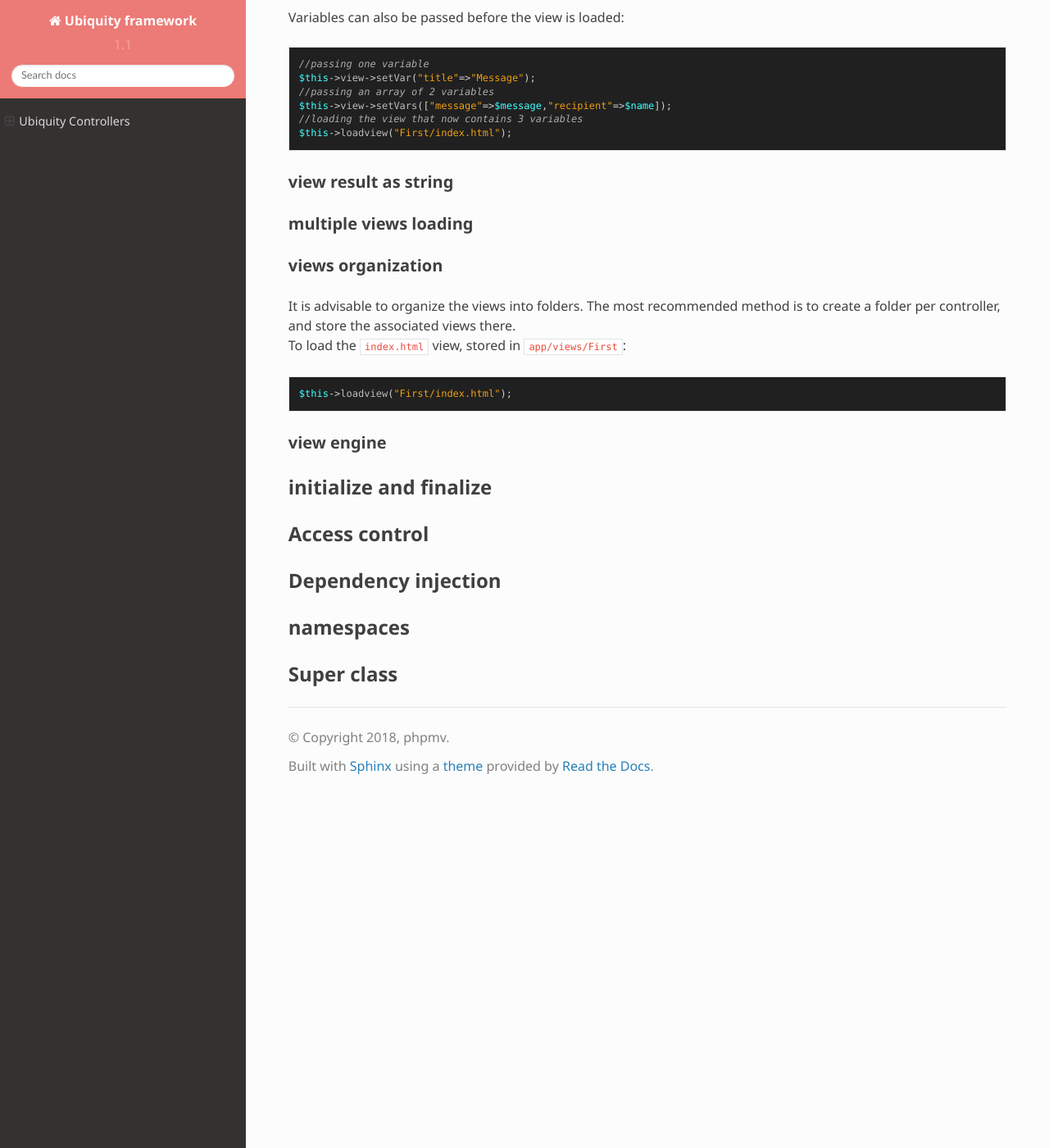
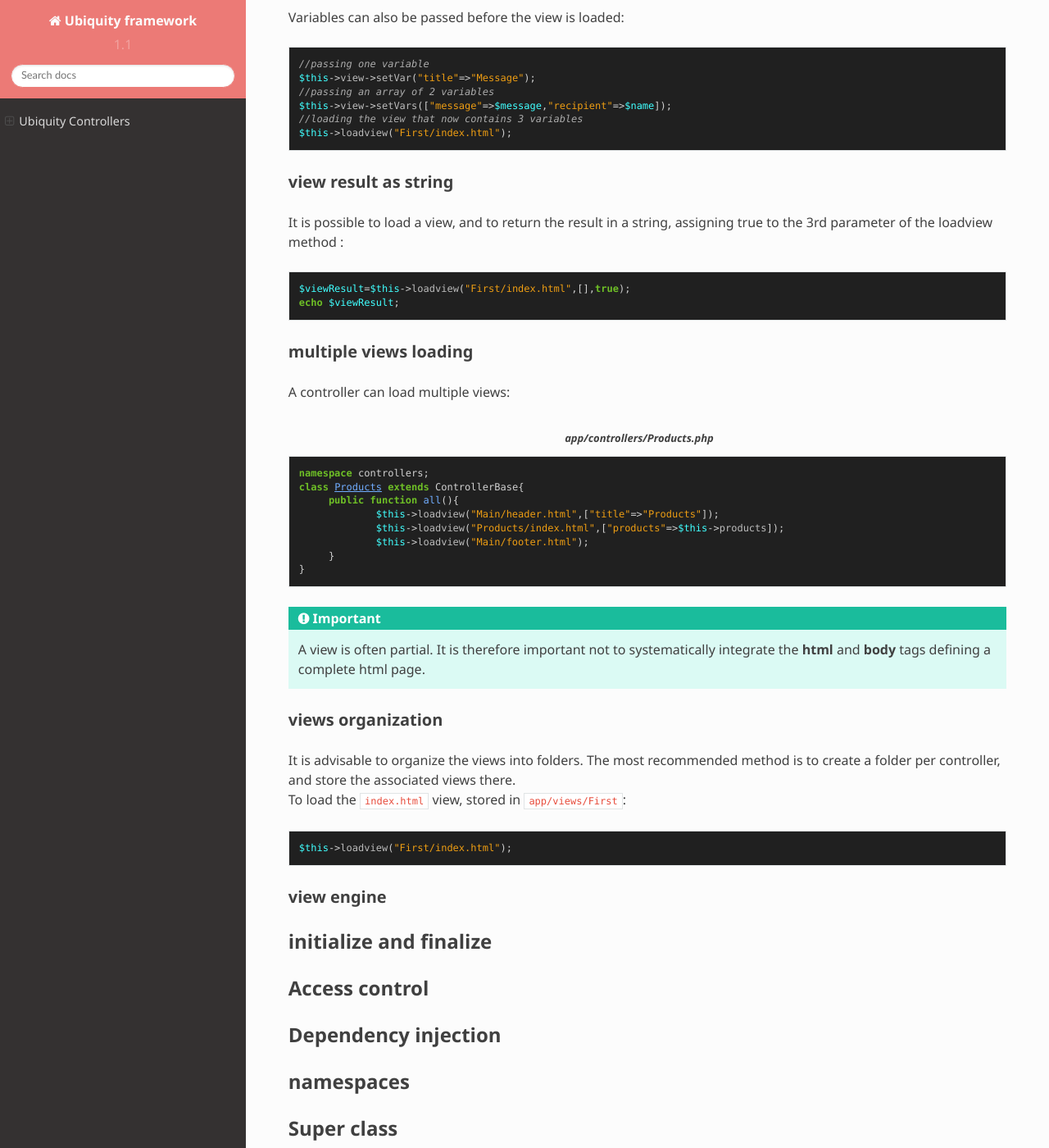
Before and after one commit to phpMv/ubiquity, a Sphinx documentation site: the page built from docs/controller/controllers.rst, in a window 1280 px wide and 1400 px high, scrolled down 3817 px. Shown: the whole window at 82% size. Built offline with Sphinx 7.4.7 and the Read the Docs theme 2.0.0, drawn with Linux system fonts in a browser that asks for light colours; some of the changed text lies outside the part shown.

Commit message:
doc view asString...

```diff
--- a/docs/controller/controllers.rst
+++ b/docs/controller/controllers.rst
@@ -41,7 +41,7 @@ It is now possible to access URLs (the ``index`` method is solicited by default)
 
           * The class must be in the **app/controllers** folder
           * The name of the class must match the name of the php file
-          * It must inherit from **ControllerBase** and be defined in the namespace **controllers**
+          * The class must inherit from **ControllerBase** and be defined in the namespace **controllers**
           * It must override the abstract **index** method
 
 Methods
@@ -178,11 +178,30 @@ Variables can also be passed before the view is loaded:
 
 view result as string
 ^^^^^^^^^^^^^^^^^^^^^
+It is possible to load a view, and to return the result in a string, assigning true to the 3rd parameter of the loadview method :
 
+.. code-block:: php
+
+   $viewResult=$this->loadview("First/index.html",[],true);
+   echo $viewResult;
 
 multiple views loading
 ^^^^^^^^^^^^^^^^^^^^^^
+A controller can load multiple views:
 
+.. code-block:: php
+   :caption: app/controllers/Products.php
+
+   namespace controllers;
+   class Products extends ControllerBase{
+   	public function all(){
+   		$this->loadview("Main/header.html",["title"=>"Products"]);
+   		$this->loadview("Products/index.html",["products"=>$this->products]);
+   		$this->loadview("Main/footer.html");
+   	}
+   }
+
+.. important:: A view is often partial. It is therefore important not to systematically integrate the **html** and **body** tags defining a complete html page.
 
 views organization
 ^^^^^^^^^^^^^^^^^^
```
